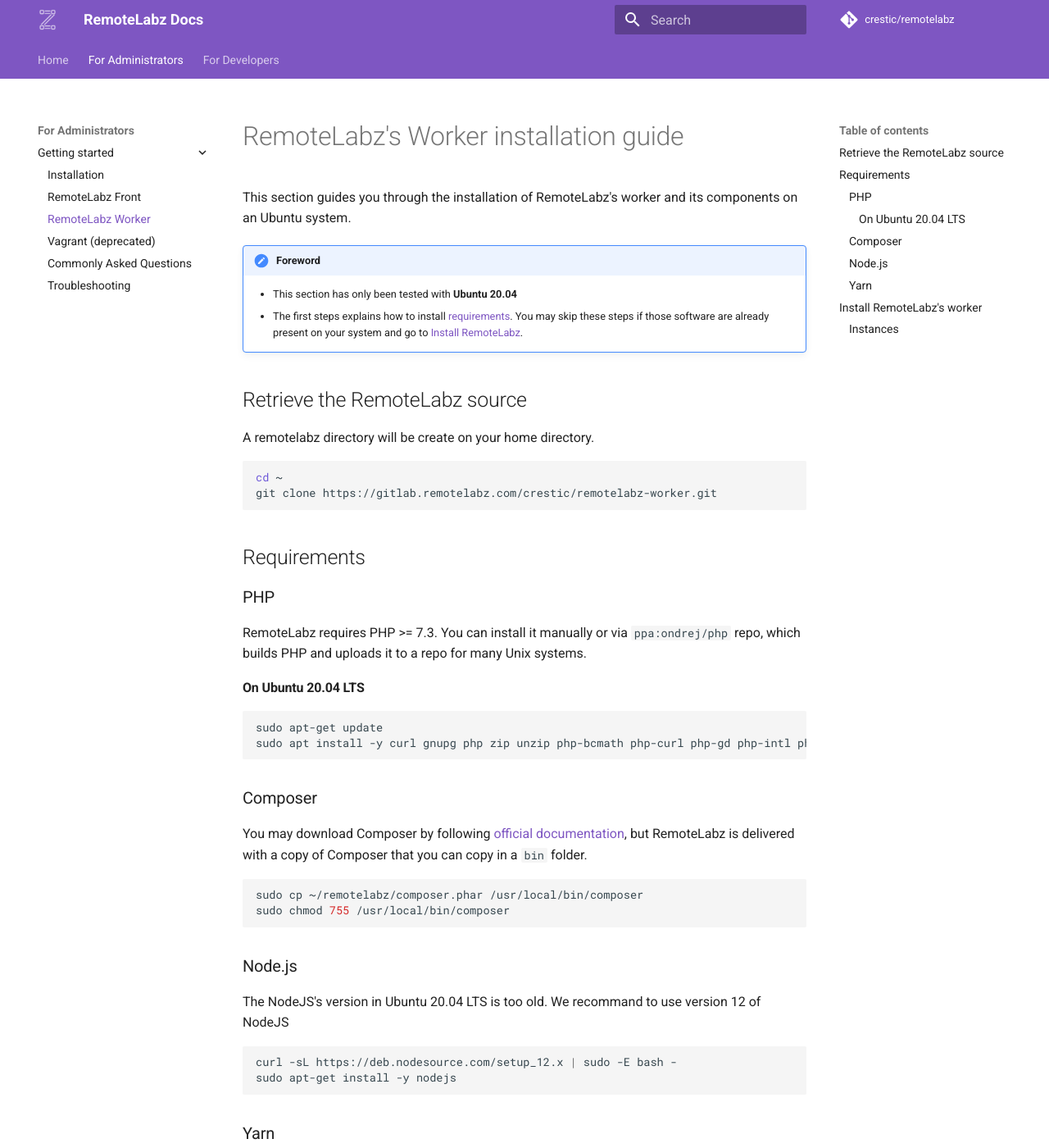
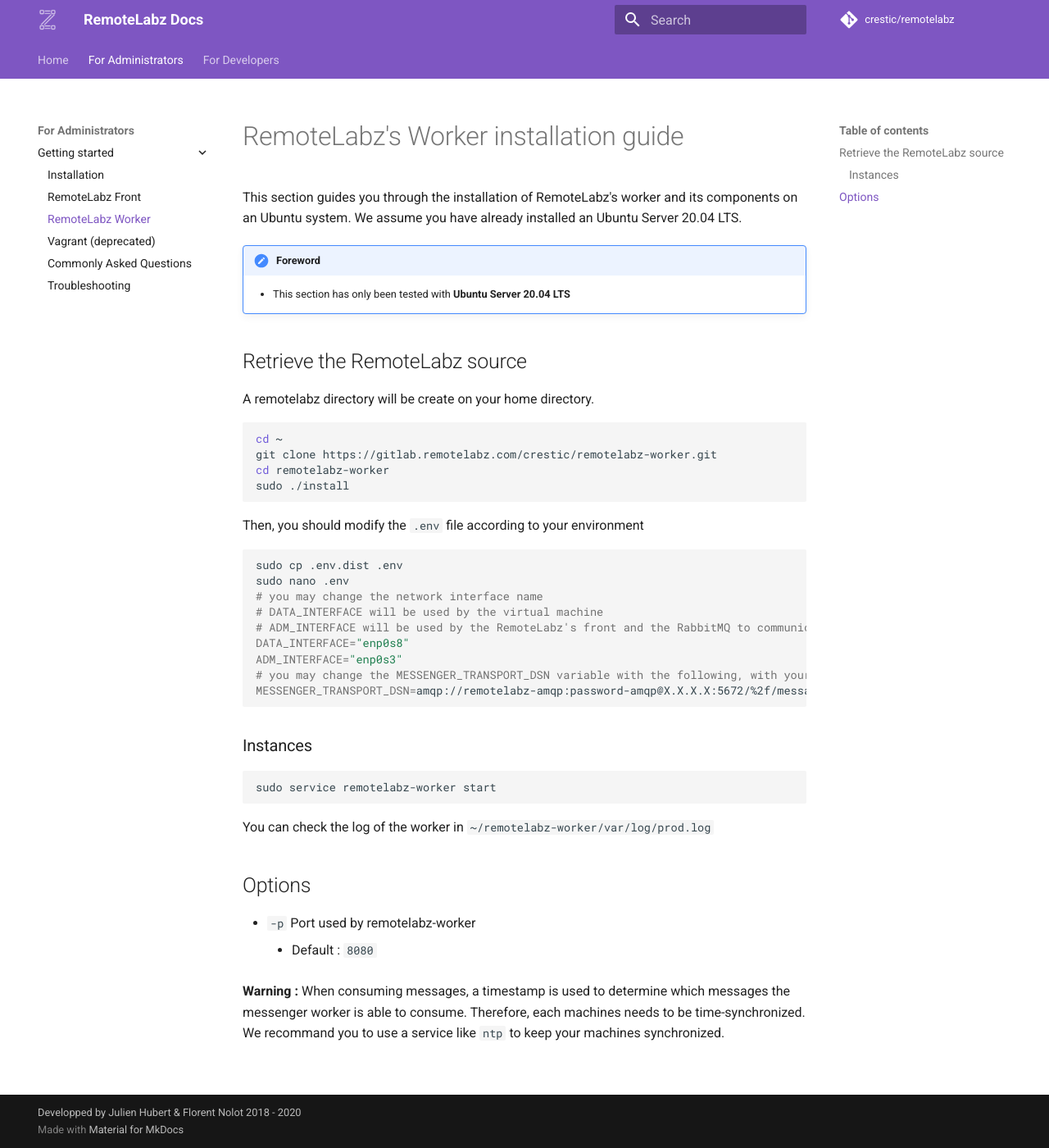
Before and after one commit to remotelabz/remotelabz-docs, an MkDocs documentation site: the page built from docs/administrators/getting-started/ubuntu-worker.md, in a window 1280 px wide and 1400 px high. Shown: the whole window at 82% size. Built offline with MkDocs 1.6.1 and Material for MkDocs 9.7.7, drawn with Linux system fonts in a browser that asks for light colours; some of the changed text lies outside the part shown.

Commit message:
worker doc and install

````diff
--- a/docs/administrators/getting-started/ubuntu-worker.md
+++ b/docs/administrators/getting-started/ubuntu-worker.md
@@ -1,73 +1,46 @@
 # RemoteLabz's Worker installation guide
 
-This section guides you through the installation of RemoteLabz's worker and its components on an Ubuntu system.
+This section guides you through the installation of RemoteLabz's worker and its components on an Ubuntu system. We assume you have already installed an Ubuntu Server 20.04 LTS.
 
 !!! note "Foreword"
 
-    - This section has only been tested with **Ubuntu 20.04**
-    - The first steps explains how to install [requirements](#requirements). You may skip these steps if those software are already present on your system and go to [Install RemoteLabz](#install-remotelabz).
+    - This section has only been tested with **Ubuntu Server 20.04 LTS**
 
 ## Retrieve the RemoteLabz source
 A remotelabz directory will be create on your home directory.
 ```bash
 cd ~
 git clone https://gitlab.remotelabz.com/crestic/remotelabz-worker.git
+cd remotelabz-worker
+sudo ./install
 ```
 
-## Requirements
-### PHP
-
-RemoteLabz requires PHP >= 7.3. You can install it manually or via `ppa:ondrej/php` repo, which builds PHP and uploads it to a repo for many Unix systems.
-
-#### On Ubuntu 20.04 LTS
-``` bash
-sudo apt-get update
-sudo apt install -y curl gnupg php zip unzip php-bcmath php-curl php-gd php-intl php-mbstring php-mysql php-xml php-zip ntp
-```
-
-### Composer
-
-You may download Composer by following [official documentation](https://getcomposer.org/download/), but RemoteLabz is delivered with a copy of Composer that you can copy in a `bin` folder.
-``` bash
-sudo cp ~/remotelabz/composer.phar /usr/local/bin/composer
-sudo chmod 755 /usr/local/bin/composer
-```
-
-### Node.js
-The NodeJS's version in Ubuntu 20.04 LTS is too old. We recommand to use version 12 of NodeJS
-``` bash
-curl -sL https://deb.nodesource.com/setup_12.x | sudo -E bash -
-sudo apt-get install -y nodejs
-```
-
-### Yarn
-``` bash
-sudo npm install -g yarn
-```
-
-## Install RemoteLabz's worker
-
-While you're in RemoteLabz root directory :
-
-``` bash
-sudo bin/install
-```
-
-Then, you should modify the `.env` file according to your environment, including SQL database variables with `MYSQL_SERVER`, `MYSQL_USER`, `MYSQL_PASSWORD` and `MYSQL_DATABASE`.
+Then, you should modify the `.env` file according to your environment
 
 ``` bash
 sudo cp .env.dist .env
 sudo nano .env
-# you may change the MESSENGER_TRANSPORT_DSN variable with the following and with your credentials and server location
-MESSENGER_TRANSPORT_DSN=amqp://remotelabz-amqp:password-amqp@localhost:5672/%2f/messages
+# you may change the network interface name
+# DATA_INTERFACE will be used by the virtual machine
+# ADM_INTERFACE will be used by the RemoteLabz's front and the RabbitMQ to communicate with the worker. This interface is also used to ssh connexion
+DATA_INTERFACE="enp0s8"
+ADM_INTERFACE="enp0s3"
+# you may change the MESSENGER_TRANSPORT_DSN variable with the following, with your credentials, and the RabbitMQ IP or its FQDN
+MESSENGER_TRANSPORT_DSN=amqp://remotelabz-amqp:password-amqp@X.X.X.X:5672/%2f/messages
+
 ```
 
 ### Instances
 
-In order to be able to control instances on [the worker](https://gitlab.remotelabz.com/crestic/remotelabz-worker), you need to start **Symfony Messenger** :
-
 ```bash
-sudo systemctl start remotelabz
+sudo service remotelabz-worker start
 ```
 
+You can check the log of the worker in `~/remotelabz-worker/var/log/prod.log`
+
+## Options
+
+- `-p` Port used by remotelabz-worker
+    - Default : `8080`
+
 **Warning :** When consuming messages, a timestamp is used to determine which messages the messenger worker is able to consume. Therefore, each machines needs to be time-synchronized. We recommand you to use a service like `ntp` to keep your machines synchronized.
````
Also changed, not shown: docs/administrators/getting-started/ubuntu-front.md (+1 -1 lines), docs/images/RemoteLabz-Ports.png.
